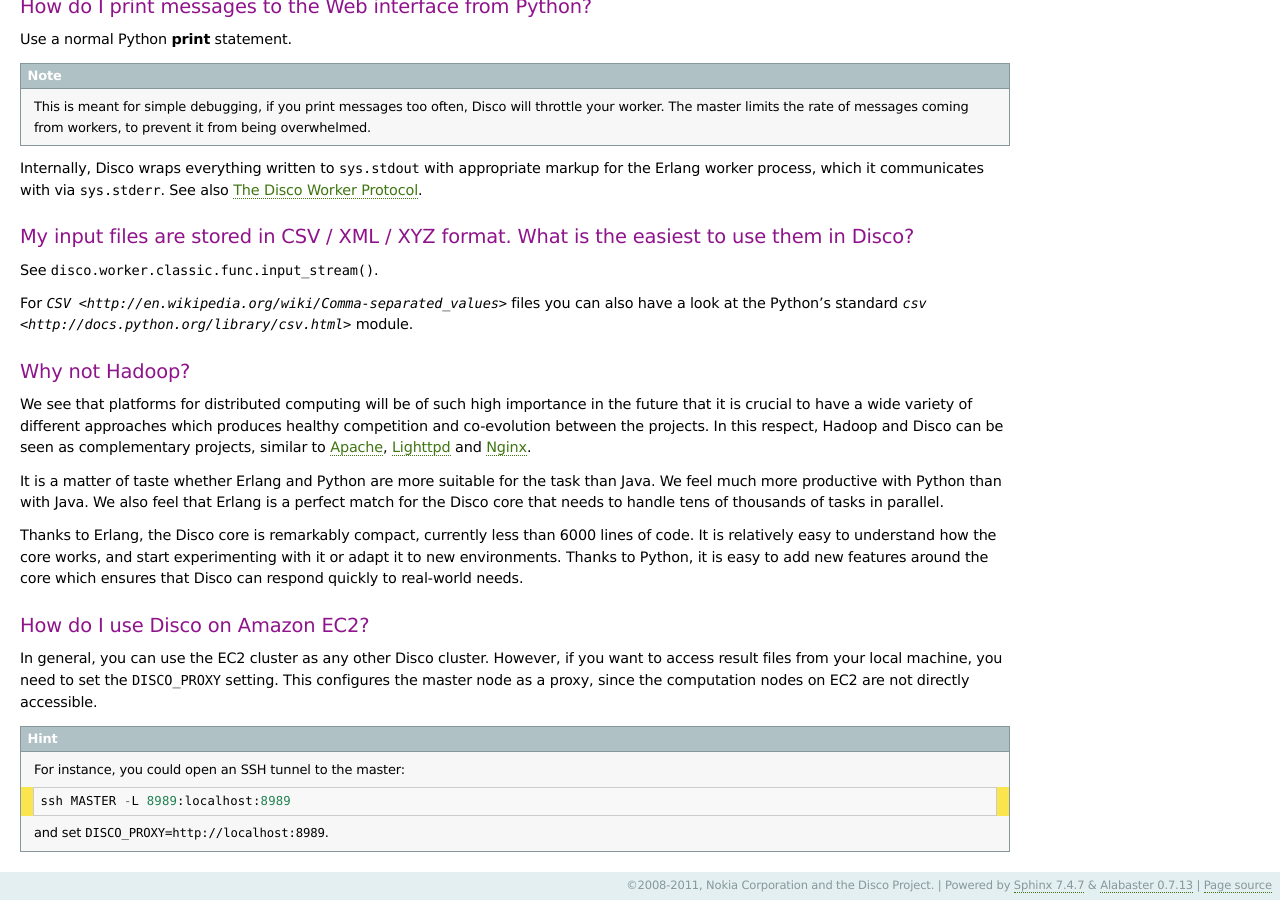
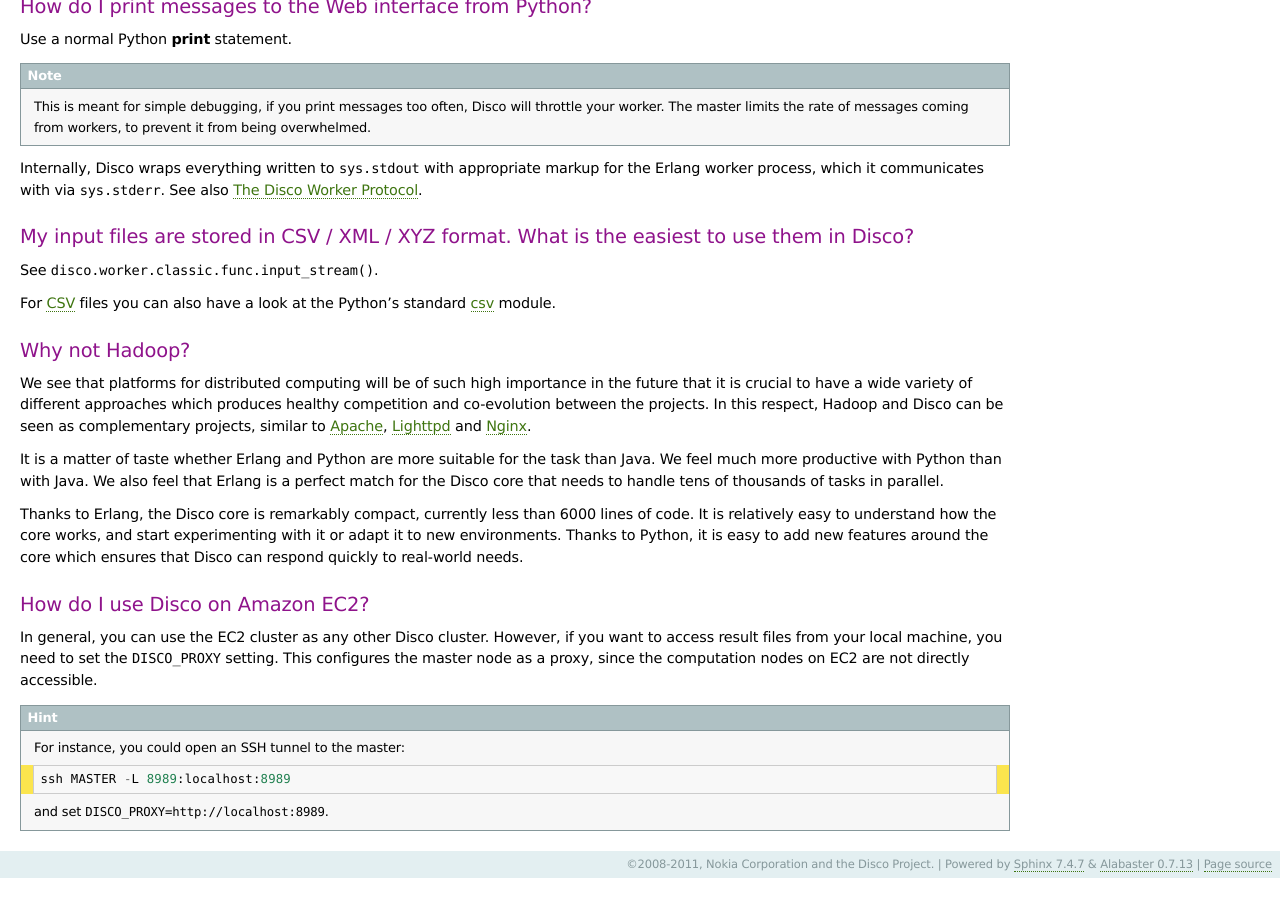
Before and after one commit to discoproject/disco, a Sphinx documentation site: the page built from doc/faq.rst, in a window 1280 px wide and 900 px high, scrolled down 2196 px. Built offline with Sphinx 7.4.7, drawn with Linux system fonts in a browser that asks for light colours; after the commit the page ends 3074 px from its top, so only the background shows below that.

Commit message:
Fixing two minor reStructuredText typos.
They were introduced in 82bd30d581346c86bbd3e711068e5abd1a40fc4d and
unfortunately included in Disco 0.4.1. I'm still learning reST...

```diff
--- a/doc/faq.rst
+++ b/doc/faq.rst
@@ -146,9 +146,9 @@
 
 See :func:`disco.worker.classic.func.input_stream`.
 
-For `CSV <http://en.wikipedia.org/wiki/Comma-separated_values>` files you can
+For `CSV <http://en.wikipedia.org/wiki/Comma-separated_values>`_ files you can
 also have a look at the Python's standard
-`csv <http://docs.python.org/library/csv.html>` module.
+`csv <http://docs.python.org/library/csv.html>`_ module.
 
 Why not `Hadoop <http://hadoop.apache.org>`_?
 '''''''''''''''''''''''''''''''''''''''''''''
```
